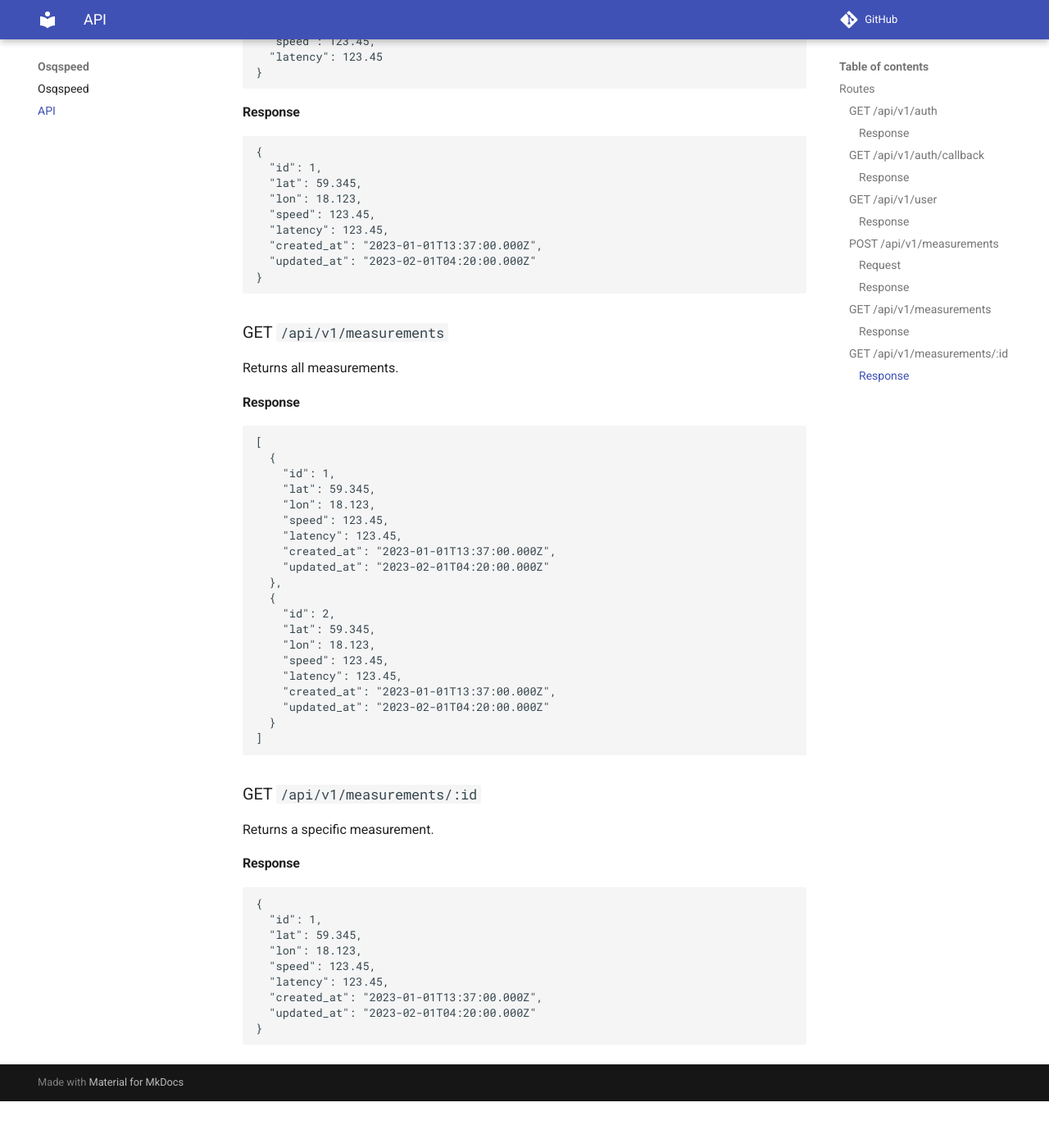
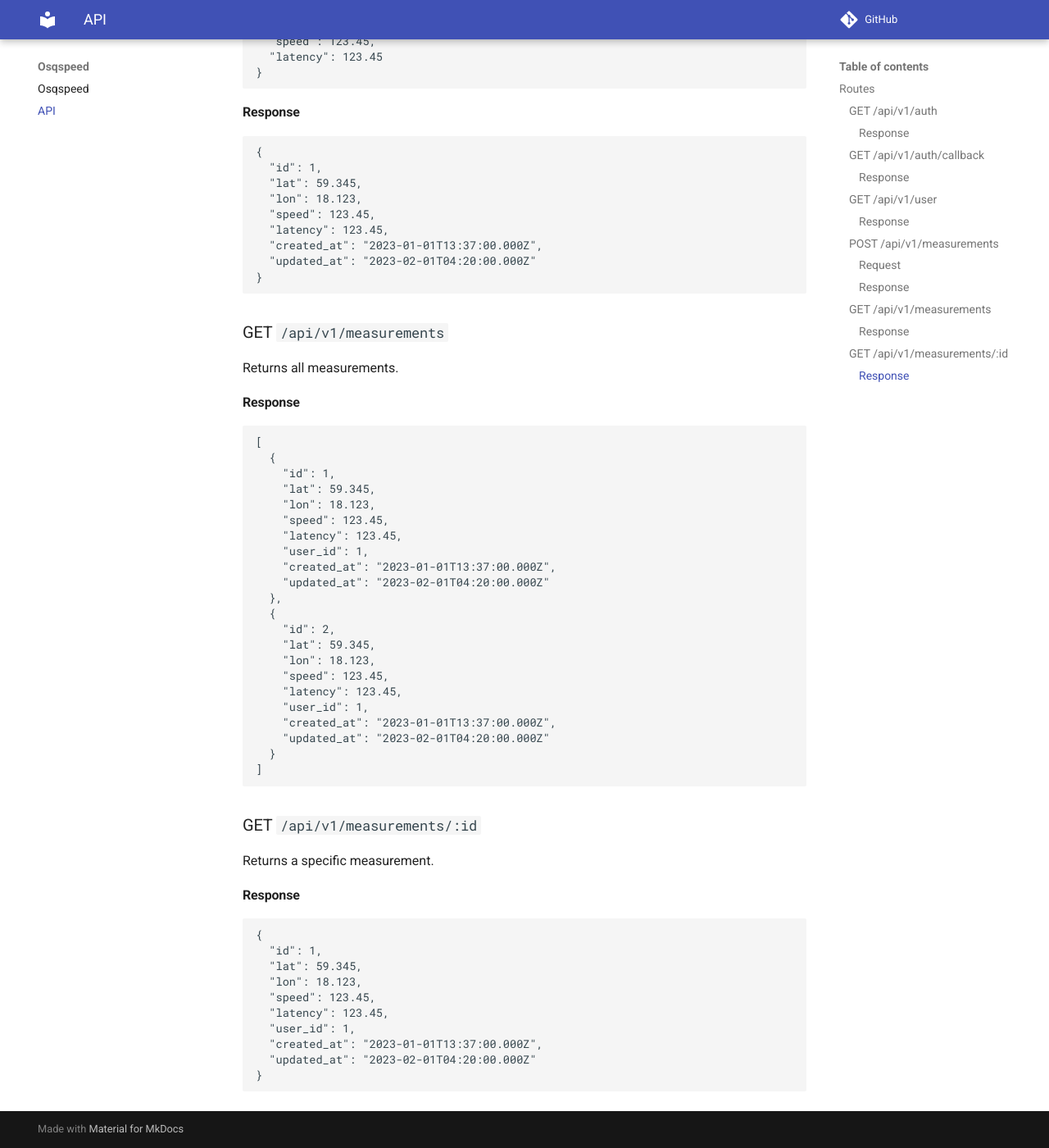
Before and after one commit to IndaPlus22/alww-vprytz-project, an MkDocs documentation site: the page built from docs/api.md, in a window 1280 px wide and 1400 px high, scrolled down 1562 px. Shown: the whole window at 82% size. Built offline with MkDocs 1.6.1 and Material for MkDocs 9.7.7, drawn with Linux system fonts in a browser that asks for light colours; comment, search, counter and statistics services are not loaded; before the commit the page ends 2905 px from its top, so only the background shows below that.

Commit message:
docs: add user_id to measurements

```diff
--- a/docs/api.md
+++ b/docs/api.md
@@ -104,6 +104,7 @@ Returns all measurements.
     "lon": 18.123,
     "speed": 123.45,
     "latency": 123.45,
+    "user_id": 1,
     "created_at": "2023-01-01T13:37:00.000Z",
     "updated_at": "2023-02-01T04:20:00.000Z"
   },
@@ -113,6 +114,7 @@ Returns all measurements.
     "lon": 18.123,
     "speed": 123.45,
     "latency": 123.45,
+    "user_id": 1,
     "created_at": "2023-01-01T13:37:00.000Z",
     "updated_at": "2023-02-01T04:20:00.000Z"
   }
@@ -132,6 +134,7 @@ Returns a specific measurement.
   "lon": 18.123,
   "speed": 123.45,
   "latency": 123.45,
+  "user_id": 1,
   "created_at": "2023-01-01T13:37:00.000Z",
   "updated_at": "2023-02-01T04:20:00.000Z"
 }
```
